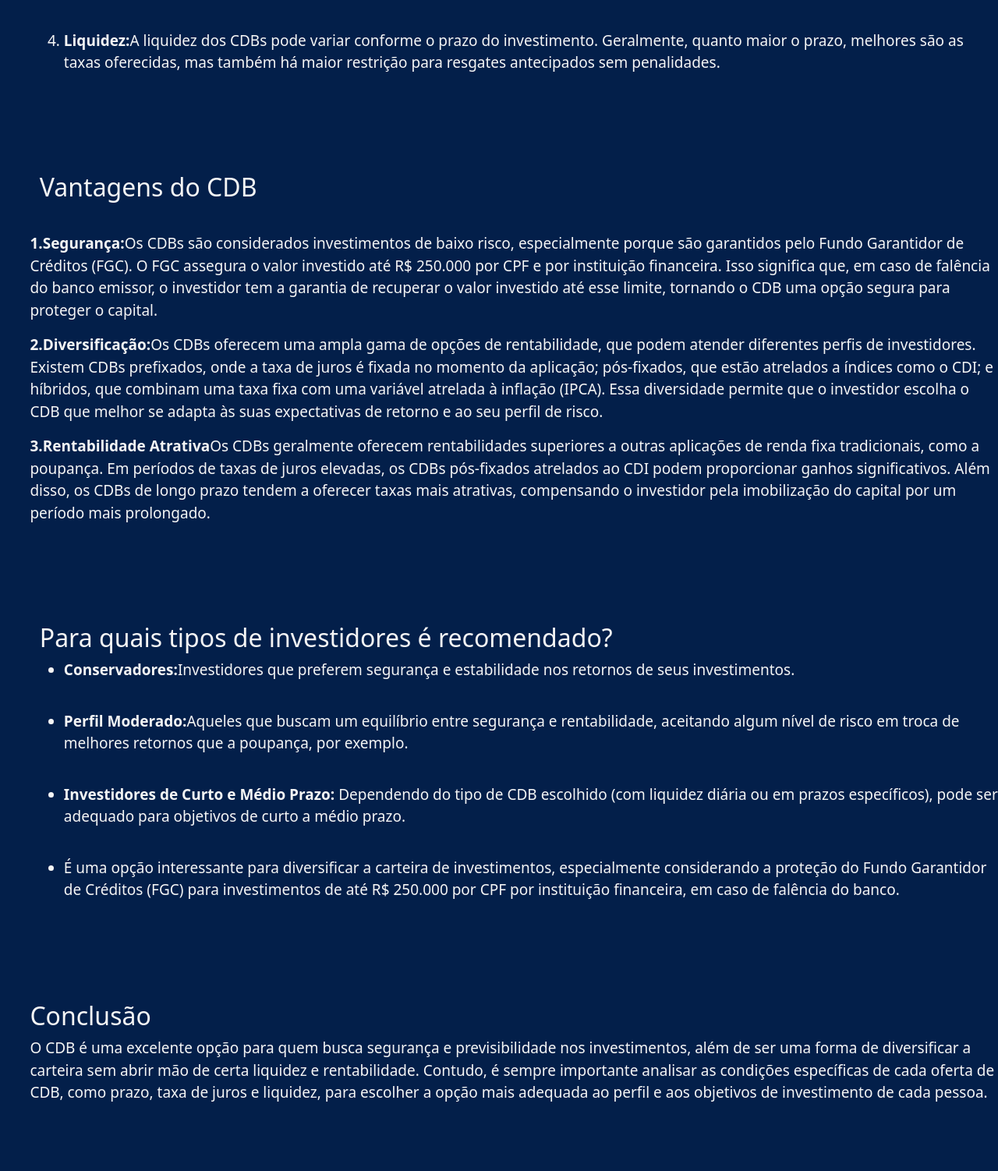
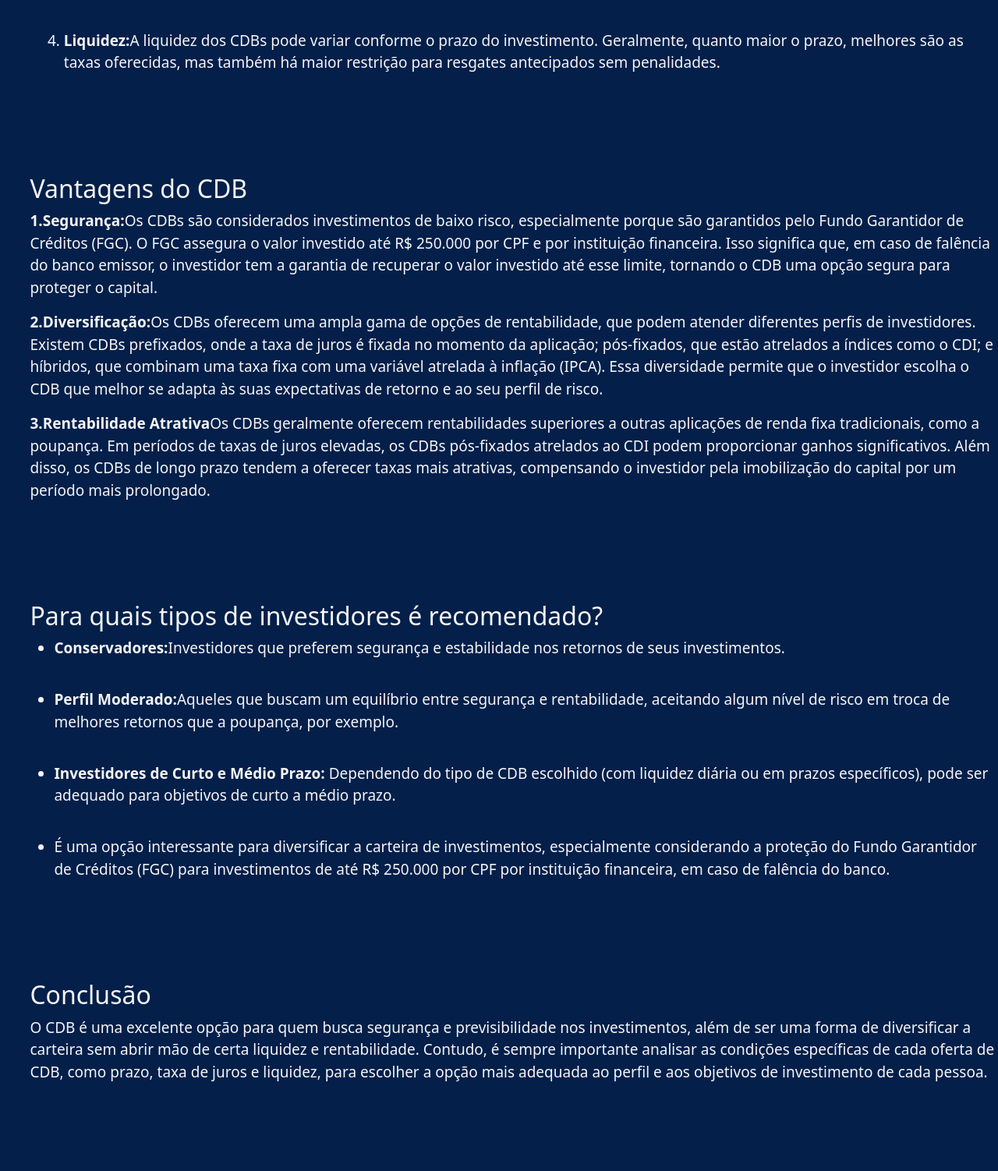
Before and after one commit to geancavalcante/Site_Investimento-Django-Python, a Django app: page / in a window 1280 px wide. Shown: the part 937-2439 px from the top of the page at 78% size. Run offline with Django 5.2, Linux system fonts and the light colour scheme.

Commit message:
first commit

```diff
--- a/publicao/templates/index.html
+++ b/publicao/templates/index.html
@@ -22,10 +22,10 @@
     </header>
     <main >
         <article class="conteiner">
-
+            <div>
                 <h2 id="h2">Certificado de Depósito Bancário (CDB): Entenda o que é e como funciona</h2>
-
                 <p>O Certificado de Depósito Bancário, conhecido como CDB, é um dos produtos de investimento mais comuns e populares no Brasil, especialmente dentro da categoria de renda fixa. Ele funciona como um título emitido por bancos para captar recursos financeiros junto a investidores, que, por sua vez, emprestam dinheiro ao banco em troca de uma remuneração futura.</p>
+            </div>
 
             <div class="conteiner3">
                 <h2 id="h2">Funcionamento do CDB</h2>
@@ -43,19 +43,17 @@
                 </ol>
             </div>
 
-            <div class="conteiner3">
+            <div>
                 <h2 id="h2">Vantagens do CDB</h2>
-            </div>
-
                 <p><Strong>1.Segurança:</Strong>Os CDBs são considerados investimentos de baixo risco, especialmente porque são garantidos pelo Fundo Garantidor de Créditos (FGC). O FGC assegura o valor investido até R$ 250.000 por CPF e por instituição financeira. Isso significa que, em caso de falência do banco emissor, o investidor tem a garantia de recuperar o valor investido até esse limite, tornando o CDB uma opção segura para proteger o capital.</p>
 
                 <p><Strong>2.Diversificação:</Strong>Os CDBs oferecem uma ampla gama de opções de rentabilidade, que podem atender diferentes perfis de investidores. Existem CDBs prefixados, onde a taxa de juros é fixada no momento da aplicação; pós-fixados, que estão atrelados a índices como o CDI; e híbridos, que combinam uma taxa fixa com uma variável atrelada à inflação (IPCA). Essa diversidade permite que o investidor escolha o CDB que melhor se adapta às suas expectativas de retorno e ao seu perfil de risco.</p>
 
                 <p><Strong>3.Rentabilidade Atrativa</Strong>Os CDBs geralmente oferecem rentabilidades superiores a outras aplicações de renda fixa tradicionais, como a poupança. Em períodos de taxas de juros elevadas, os CDBs pós-fixados atrelados ao CDI podem proporcionar ganhos significativos. Além disso, os CDBs de longo prazo tendem a oferecer taxas mais atrativas, compensando o investidor pela imobilização do capital por um período mais prolongado.</p>
+            </div>
 
 
-
-            <div class="conteiner3">
+            <div>
                 <h2 id="h2">Para quais tipos de investidores é recomendado?</h2>
                 <ul>
                     <li><Strong>Conservadores:</Strong>Investidores que preferem segurança e estabilidade nos retornos de seus investimentos.</li>
```
Lines whose indentation alone changed are shown as unchanged.
